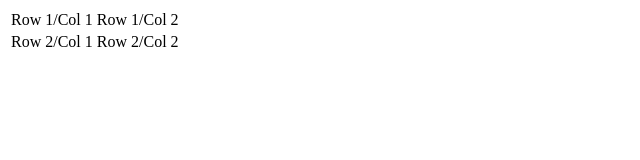
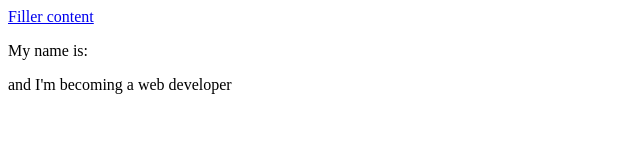
Before and after one commit to Venelll/simple-js-app, a plain HTML site: page index.html in a window 1280 px wide. Shown: the whole page, without its empty margins (0-640 px from the left). Drawn offline with Linux system fonts and the light colour scheme.

Commit message:
Small changes made.

```diff
--- a/index.html
+++ b/index.html
@@ -1,23 +1,18 @@
 <!DOCTYPE html>
 <html lang="en">
-<meta charset="utf-8">
- <meta name="viewport" content="width=device-width, initial-scale=1">
- <title>Simple JS App</title>
- <link rel="stylesheet" type="text/css" href="css/styles.css">
+<head>
+  <meta charset="utf-8">
+  <meta name="viewport" content="width=device-width, initial-scale=1">
+  <title>Simple JS App</title>
+  <link rel="stylesheet" type="text/css" href="css/styles.css">
 </head>
+<!--I placed the filler content so there is something inside of the header-->
 <header>
+  <a href="#">Filler content</a>
 </header>
 <body>
-  <table>
-    <tr>
-      <td>Row 1/Col 1</td>
-      <td>Row 1/Col 2</td>
-    </tr>
-    <tr>
-      <td>Row 2/Col 1</td>
-      <td>Row 2/Col 2</td>
-    </tr>
-</table>
-    <script src="js/scripts.js"></script>
+  <p>My name is:</p>
+  <script src="js/scripts.js"></script>
+  <p>and I'm becoming a web developer</p>
 </body>
 </html>
--- a/js/scripts.js
+++ /dev/null
@@ -1 +0,0 @@
-alert('Hello world');
```
